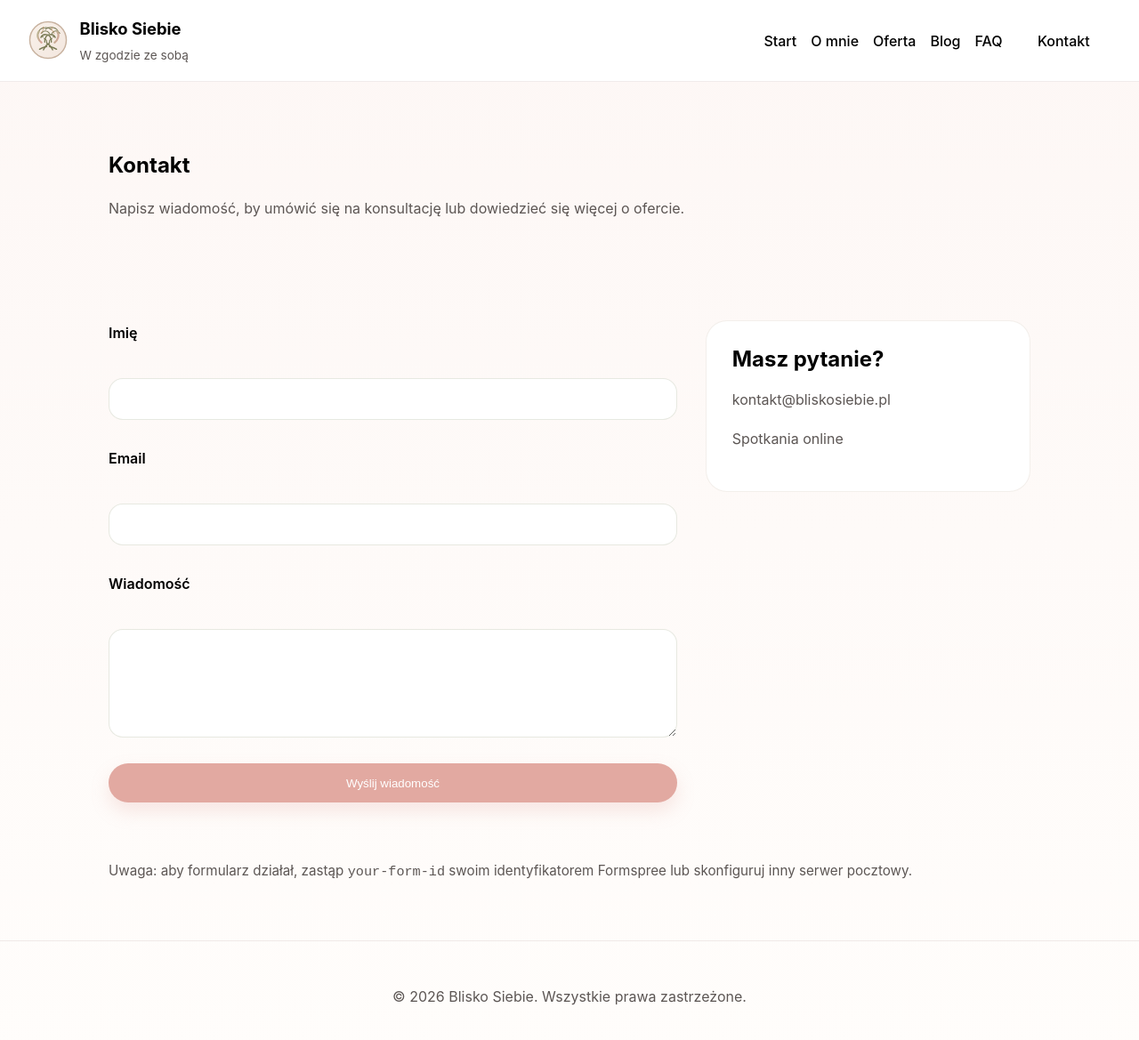
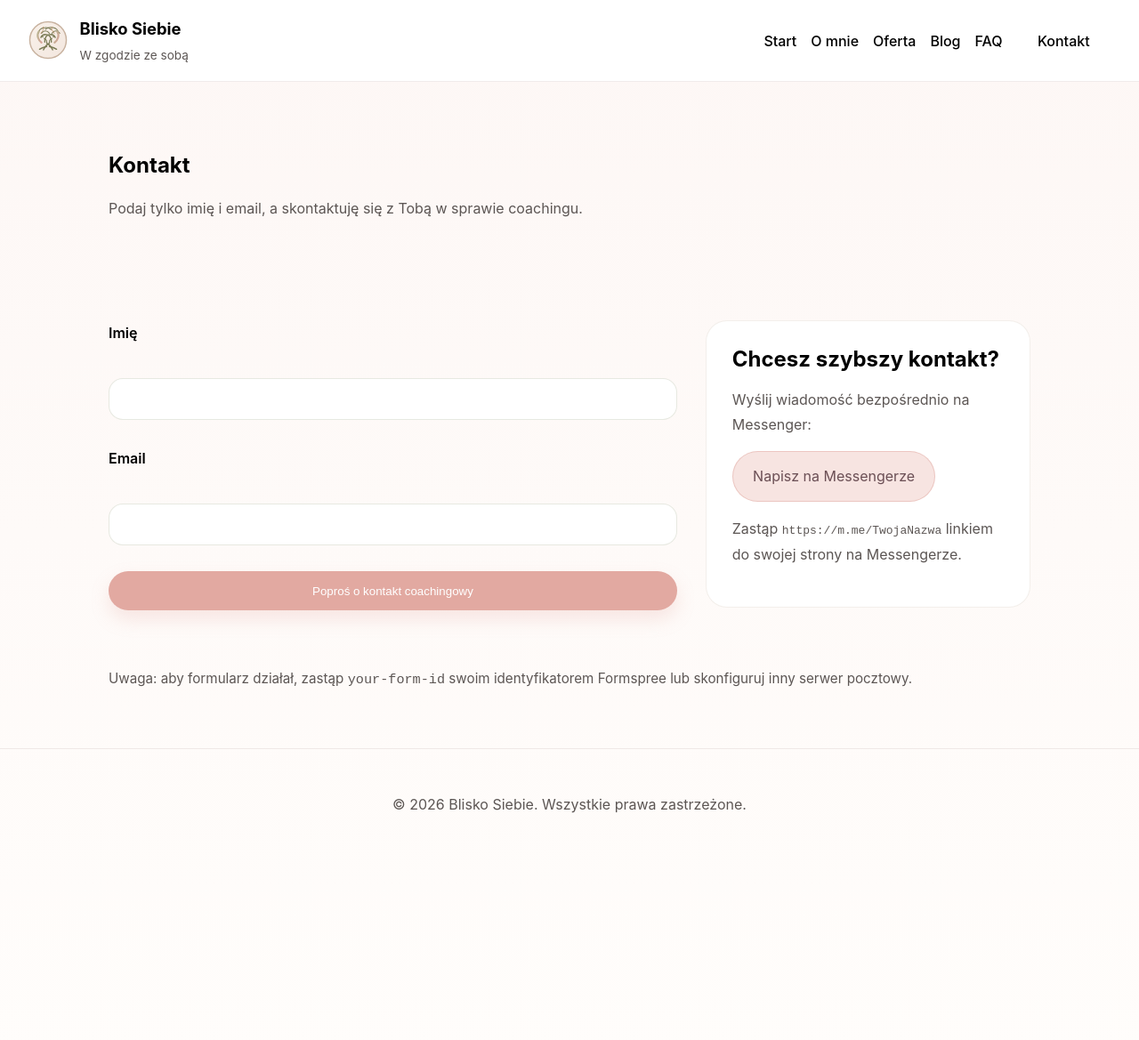
Before and after one commit to bliskosiebie/bliskosiebie.github.io, a Jekyll site: the page built from kontakt.md, in a window 1280 px wide and 1198 px high. Shown: the top 1169 px of the window at 89% size. Built offline with Jekyll 4.4.1, drawn with Linux system fonts in a browser that asks for light colours.

Commit message:
Updating the contact and Messanger

```diff
--- a/kontakt.md
+++ b/kontakt.md
@@ -6,7 +6,7 @@ permalink: /kontakt/
 
 <section class="page-header">
   <h1>Kontakt</h1>
-  <p>Napisz wiadomość, by umówić się na konsultację lub dowiedzieć się więcej o ofercie.</p>
+  <p>Podaj tylko imię i email, a skontaktuję się z Tobą w sprawie coachingu.</p>
 </section>
 
 <section class="section contact-form-section">
@@ -17,16 +17,17 @@ permalink: /kontakt/
     <label for="email">Email</label>
     <input type="email" id="email" name="email" required>
 
-    <label for="message">Wiadomość</label>
-    <textarea id="message" name="message" rows="6" required></textarea>
+    <input type="hidden" name="_subject" value="Prośba o kontakt coachingowy">
+    <input type="hidden" name="message" value="Osoba prosi o kontakt w sprawie coachingu.">
 
-    <button type="submit" class="button button-primary">Wyślij wiadomość</button>
+    <button type="submit" class="button button-primary">Poproś o kontakt coachingowy</button>
+  </form>
 
-  </form>
   <div class="contact-details">
-    <h2>Masz pytanie?</h2>
-    <p>kontakt@bliskosiebie.pl</p>
-    <p>Spotkania online</p>
+    <h2>Chcesz szybszy kontakt?</h2>
+    <p>Wyślij wiadomość bezpośrednio na Messenger:</p>
+    <a class="button button-secondary" href="https://m.me/TwojaNazwa" target="_blank" rel="noopener">Napisz na Messengerze</a>
+    <p class="small-note">Zastąp <code>https://m.me/TwojaNazwa</code> linkiem do swojej strony na Messengerze.</p>
   </div>
 </section>
 
```
Also changed, not shown: faq.md (+5 -5 lines).
